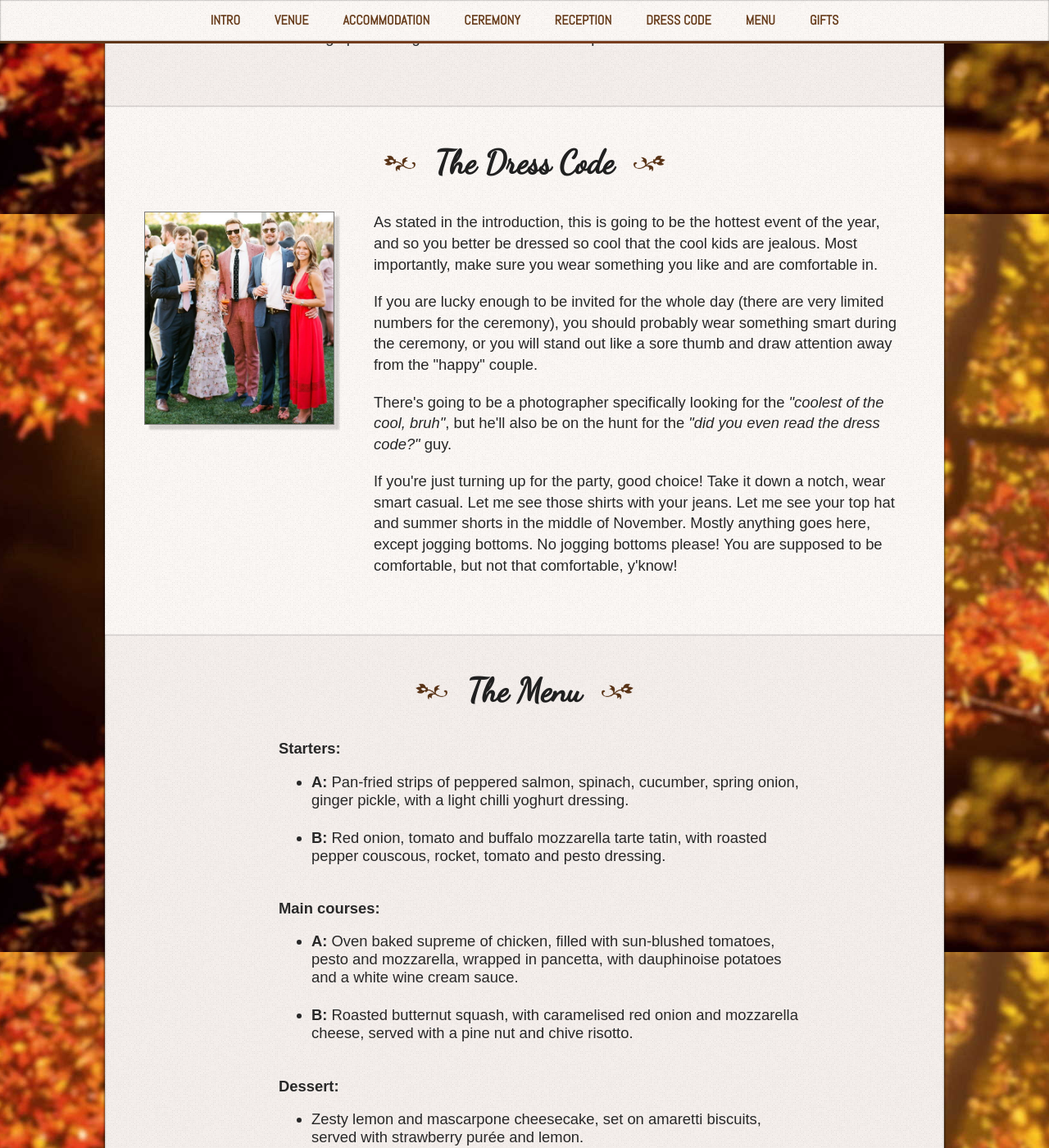
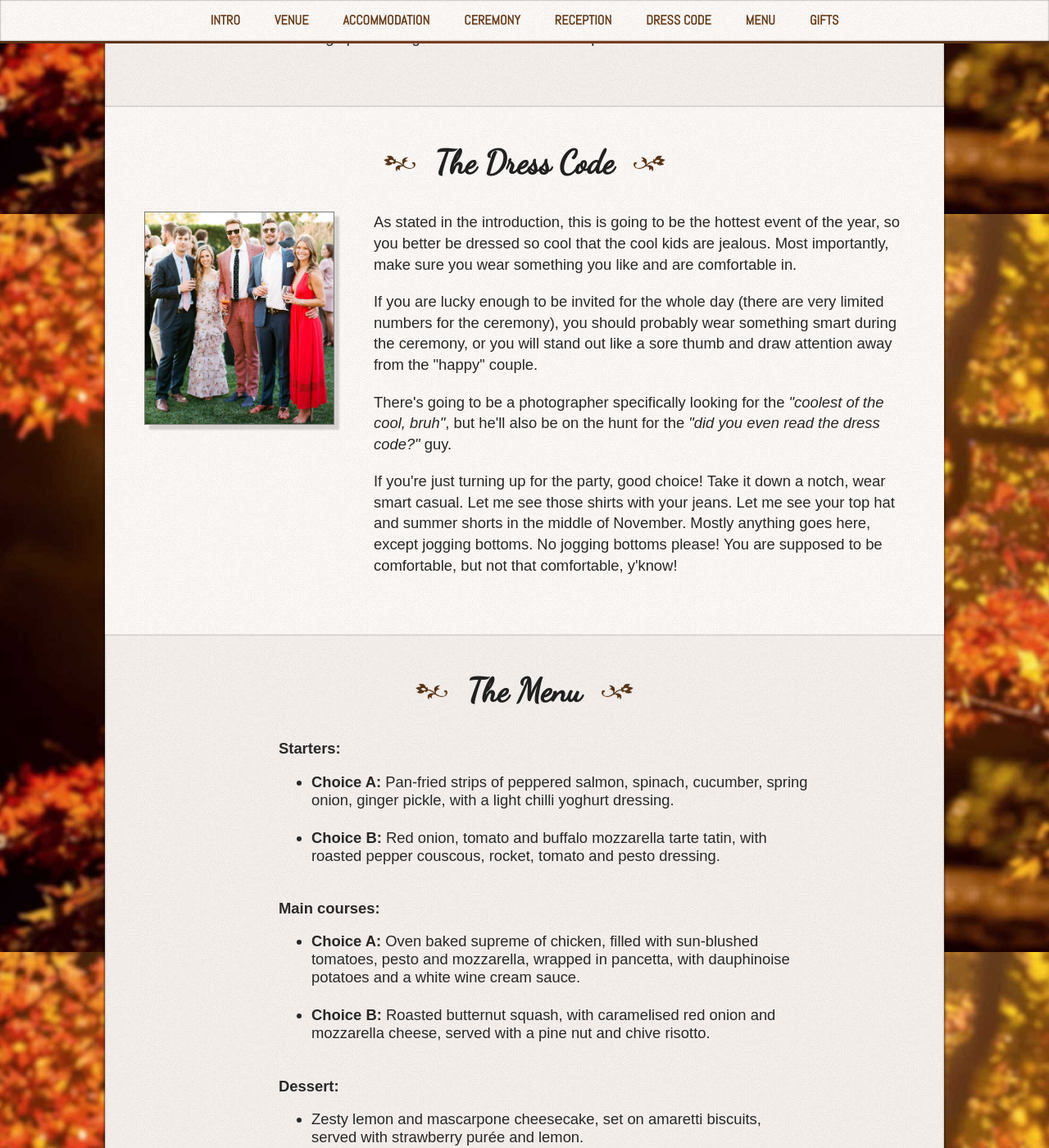
Before and after one commit to seandewar/seandewar.github.io, a Jekyll site: the page built from bethandjosh.html, in a window 1280 px wide and 1400 px high, scrolled down 4239 px. Shown: the whole window at 82% size. Built offline with Jekyll 4.4.1, drawn with Linux system fonts in a browser that asks for light colours; nearby versions of some CDN libraries; some web fonts are replaced; some of the changed text lies outside the part shown.

Commit message:
bethandjosh: RSVP warning & slight page updates

```diff
--- a/bethandjosh.html
+++ b/bethandjosh.html
@@ -59,7 +61,7 @@
     <span class="clock-subtitle">Until the Big Day!</span>
     <br>
     <div class="wedding-button-container">
-        <a class="wedding-button" title="RSVP" href="https://bethandjosh.anrsvp.com">
+        <a class="wedding-button" title="RSVP" href="https://bethandjosh.anrsvp.com" onclick="rsvpOnClick(this)">
             <span class="fa fa-envelope" aria-hidden="true"></span>
             &nbsp;RSVP
         </a>
@@ -254,9 +256,9 @@
                     and canapés shortly follow.
                     <br/><br/>
                     <i>
-                        (Although there will be photos all day, here we will do the
-                        boring photos: group photos, bridesmaids, groomsmen, family,
-                        etc.)
+                        (Although there will be photos all day, here we will do
+                        the boring photos: group photos, bridesmaids, groomsmen,
+                        family, etc.)
                     </i>
                 </li>
                 <li>
@@ -294,9 +296,9 @@
             <div class="wedding-intro-content-col">
                 <p>
                     As stated in the introduction, this is going to be the
-                    hottest event of the year, and so you better be dressed so
-                    cool that the cool kids are jealous. Most importantly, make
-                    sure you wear something you like and are comfortable in.
+                    hottest event of the year, so you better be dressed so cool
+                    that the cool kids are jealous. Most importantly, make sure
+                    you wear something you like and are comfortable in.
                 </p>
                 <p>
                     If you are lucky enough to be invited for the whole day
@@ -328,23 +330,23 @@
             <div class="wedding-intro-content-col">
                 <b>Starters:</b>
                 <ul class="wedding-food-list">
-                    <li><b>A:</b> Pan-fried strips of peppered salmon, spinach,
-                        cucumber, spring onion, ginger pickle, with a light
-                        chilli yoghurt dressing.</li>
-                    <li><b>B:</b> Red onion, tomato and buffalo mozzarella tarte
-                        tatin, with roasted pepper couscous, rocket, tomato and
-                        pesto dressing.</li>
+                    <li><b>Choice A:</b> Pan-fried strips of peppered salmon,
+                        spinach, cucumber, spring onion, ginger pickle, with a
+                        light chilli yoghurt dressing.</li>
+                    <li><b>Choice B:</b> Red onion, tomato and buffalo
+                        mozzarella tarte tatin, with roasted pepper couscous,
+                        rocket, tomato and pesto dressing.</li>
                 </ul>
                 <b>Main courses:</b>
                 <ul class="wedding-food-list">
-                    <li><b>A:</b> Oven baked supreme of chicken, filled with
-                        sun-blushed tomatoes, pesto and mozzarella, wrapped in
-                        pancetta, with dauphinoise potatoes and a white wine
+                    <li><b>Choice A:</b> Oven baked supreme of chicken, filled
+                        with sun-blushed tomatoes, pesto and mozzarella, wrapped
+                        in pancetta, with dauphinoise potatoes and a white wine
                         cream sauce.
                     </li>
-                    <li><b>B:</b> Roasted butternut squash, with caramelised red
-                        onion and mozzarella cheese, served with a pine nut and
-                        chive risotto.</li>
+                    <li><b>Choice B:</b> Roasted butternut squash, with
+                        caramelised red onion and mozzarella cheese, served with
+                        a pine nut and chive risotto.</li>
                 </ul>
                 <b>Dessert:</b>
                 <ul class="wedding-food-list">
--- /dev/null
+++ b/js/wedding/rsvp.js
@@ -0,0 +1,18 @@
+function rsvpOnClick(rsvpElem) {
+    // don't navigate using the href automatically; it's there as a fallback
+    // in-case javascript is disabled
+    event.preventDefault();
+
+    const text = "Before RSVPing, if you are attending, ensure that you have "
+               + "read our menu below and have decided on what you would like "
+               + "to eat at the event."
+               + "\n\n"
+               + "If you have dietry requirements, you will be able to tell us "
+               + "these during the RSVP process."
+               + "\n\n"
+               + "Click OK when you are ready to continue.";
+
+    if (confirm(text)) {
+        window.location.href = rsvpElem.href;
+    }
+}
```
Also changed, not shown: other parts of bethandjosh.html (+8 -6 lines).
